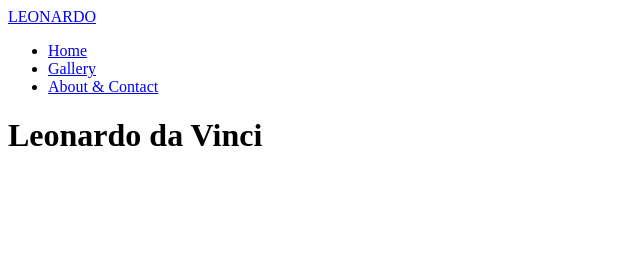
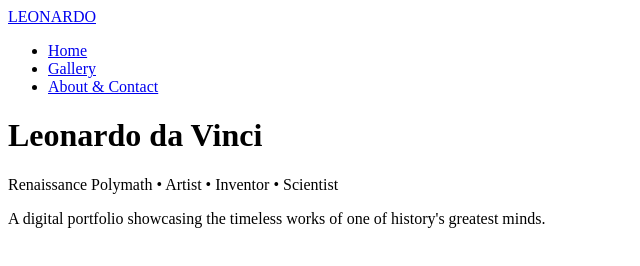
Before and after one commit to JonasGonzales02/Leonardo-Portfolio, a plain HTML site: page index.html in a window 1280 px wide. Shown: the whole page, without its empty margins (0-640 px from the left). Drawn offline with Linux system fonts and the light colour scheme.

Commit message:
Update index.html

```diff
--- a/index.html
+++ b/index.html
@@ -29,4 +29,7 @@
     <header id="home" class="hero">
         <div class="hero-content">
             <h1 class="hero-title">Leonardo da Vinci</h1>
+            <p class="hero-subtitle">Renaissance Polymath • Artist • Inventor • Scientist</p>
+            <p class="hero-description">A digital portfolio showcasing the timeless works of one of history's greatest minds.</p>
+
 </body>
```
